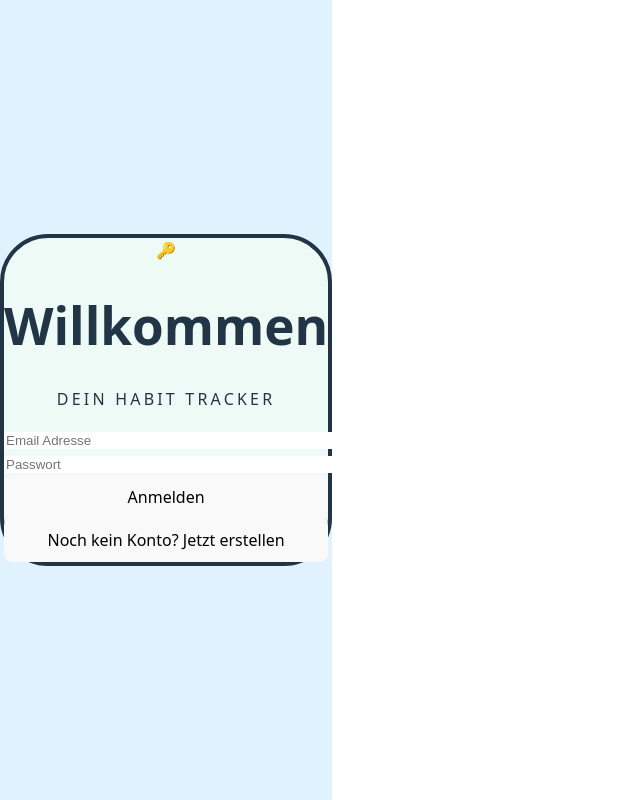
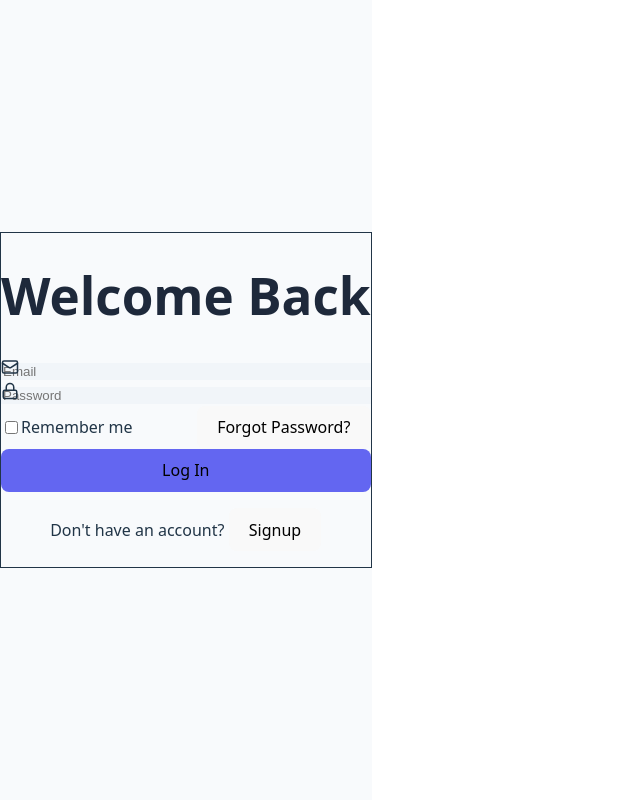
Before and after one commit to byteworks-dev/YourHabbitTracker, a React (Vite) app: page / in a window 1280 px wide. Shown: the whole page, without its empty margins (0-640 px from the left). Built offline with nearby package versions, Linux system fonts and the light colour scheme; no server answers.

Commit message:
style: redesign auth screen and fix layout issues

```diff
--- a/src/components/Auth.jsx
+++ b/src/components/Auth.jsx
@@ -10,71 +10,85 @@ export default function Auth() {
   const handleAuth = async (e) => {
     e.preventDefault()
     setLoading(true)
-
     const { error } = isRegistering
       ? await supabase.auth.signUp({ email, password })
       : await supabase.auth.signInWithPassword({ email, password })
-
     if (error) alert(error.message)
     setLoading(false)
   }
 
   return (
-    // Hintergrund in einem festen Pastellblau
-    <div className="min-h-screen flex items-center justify-center bg-[#E0F2FE] p-4">
+    <div className="min-h-screen flex items-center justify-center bg-[#F8FAFC] p-6">
+      {/* Weißer Karten-Container mit festem Padding und maximaler Breite */}
+      <div className="w-full max-w-[400px] bg-white rounded-3xl shadow-sm border border-slate-100 p-10 flex flex-col items-center">
 
-      {/* Die Kachel in einem sehr hellen Mint-Weiß (Glassmorphism Light) */}
-      <div className="w-full max-w-md bg-[#F0FDF4]/80 backdrop-blur-xl p-10 rounded-[48px] border-4 border-white shadow-2xl">
+        <h1 className="text-3xl font-bold text-[#1E293B] mb-10">
+          {isRegistering ? 'Welcome' : 'Welcome Back'}
+        </h1>
 
-        <div className="text-center mb-10">
-          <div className="inline-block p-4 bg-white rounded-3xl shadow-sm mb-4">
-            <span className="text-3xl">🔑</span>
-          </div>
-          <h1 className="text-3xl font-black text-slate-800 tracking-tight">
-            {isRegistering ? 'Konto erstellen' : 'Willkommen'}
-          </h1>
-          <p className="text-blue-600/60 mt-2 font-semibold uppercase text-xs tracking-[0.2em]">
-            Dein Habit Tracker
-          </p>
-        </div>
+        <form onSubmit={handleAuth} className="w-full flex flex-col gap-4">
 
-        <form onSubmit={handleAuth} className="space-y-4">
-          <div>
+          {/* Email Input Gruppe */}
+          <div className="relative w-full">
+            <span className="absolute left-4 top-1/2 -translate-y-1/2 text-slate-400">
+              <svg xmlns="http://www.w3.org/2000/svg" width="18" height="18" viewBox="0 0 24 24" fill="none" stroke="currentColor" strokeWidth="2" strokeLinecap="round" strokeLinejoin="round"><rect width="20" height="16" x="2" y="4" rx="2"/><path d="m22 7-8.97 5.7a1.94 1.94 0 0 1-2.06 0L2 7"/></svg>
+            </span>
             <input
               type="email"
-              placeholder="Email Adresse"
-              className="w-full p-4 rounded-2xl bg-white border-none shadow-inner focus:ring-4 focus:ring-blue-200 outline-none transition-all placeholder:text-slate-300 text-slate-700"
+              placeholder="Email"
+              className="w-full pl-12 pr-4 py-3 bg-[#F1F5F9] border-none rounded-xl text-slate-700 placeholder:text-slate-400 focus:ring-2 focus:ring-indigo-500/20 outline-none transition-all"
               value={email}
               onChange={(e) => setEmail(e.target.value)}
               required
             />
           </div>
 
-          <div>
+          {/* Password Input Gruppe */}
+          <div className="relative w-full">
+            <span className="absolute left-4 top-1/2 -translate-y-1/2 text-slate-400">
+              <svg xmlns="http://www.w3.org/2000/svg" width="18" height="18" viewBox="0 0 24 24" fill="none" stroke="currentColor" strokeWidth="2" strokeLinecap="round" strokeLinejoin="round"><rect width="18" height="11" x="3" y="11" rx="2" ry="2"/><path d="M7 11V7a5 5 0 0 1 10 0v4"/></svg>
+            </span>
             <input
               type="password"
-              placeholder="Passwort"
-              className="w-full p-4 rounded-2xl bg-white border-none shadow-inner focus:ring-4 focus:ring-blue-200 outline-none transition-all placeholder:text-slate-300 text-slate-700"
+              placeholder="Password"
+              className="w-full pl-12 pr-4 py-3 bg-[#F1F5F9] border-none rounded-xl text-slate-700 placeholder:text-slate-400 focus:ring-2 focus:ring-indigo-500/20 outline-none transition-all"
               value={password}
               onChange={(e) => setPassword(e.target.value)}
               required
             />
           </div>
 
+          {/* Remember & Forgot Row */}
+          <div className="flex items-center justify-between w-full px-1">
+            <label className="flex items-center gap-2 text-xs text-slate-500 font-medium cursor-pointer">
+              <input type="checkbox" className="w-4 h-4 rounded border-slate-300 text-indigo-600 focus:ring-indigo-500" />
+              Remember me
+            </label>
+            <button type="button" className="text-xs text-indigo-600 font-bold hover:text-indigo-700">
+              Forgot Password?
+            </button>
+          </div>
+
+          {/* Login Button */}
           <button
             disabled={loading}
-            className="w-full py-4 mt-6 rounded-2xl bg-blue-500 text-white font-bold text-lg hover:bg-blue-600 hover:shadow-[0_10px_20px_rgba(59,130,246,0.3)] hover:-translate-y-1 active:scale-95 transition-all disabled:opacity-50"
+            className="w-full bg-[#6366F1] text-white py-3.5 rounded-xl font-bold text-sm shadow-md shadow-indigo-100 hover:bg-[#4F46E5] active:scale-[0.98] transition-all mt-4 disabled:opacity-50"
           >
-            {loading ? 'Lade...' : isRegistering ? 'Registrieren' : 'Anmelden'}
+            {loading ? 'Processing...' : isRegistering ? 'Sign Up' : 'Log In'}
           </button>
         </form>
 
-        <button
-          onClick={() => setIsRegistering(!isRegistering)}
-          className="w-full mt-8 text-sm font-bold text-blue-400 hover:text-blue-600 transition-colors"
-        >
-          {isRegistering ? 'Bereits Mitglied? Hier einloggen' : 'Noch kein Konto? Jetzt erstellen'}
-        </button>
+        <div className="mt-10 text-center">
+          <p className="text-sm text-slate-500 font-medium">
+            {isRegistering ? 'Already have an account?' : "Don't have an account?"}{' '}
+            <button
+              onClick={() => setIsRegistering(!isRegistering)}
+              className="text-indigo-600 font-bold hover:underline ml-1"
+            >
+              {isRegistering ? 'Log In' : 'Signup'}
+            </button>
+          </p>
+        </div>
       </div>
     </div>
   )
--- a/src/index.css
+++ b/src/index.css
@@ -83,3 +83,6 @@ button:focus-visible {
   background: #cbd5e1;
   border-radius: 10px;
 }
+* {
+  box-sizing: border-box;
+}
```
